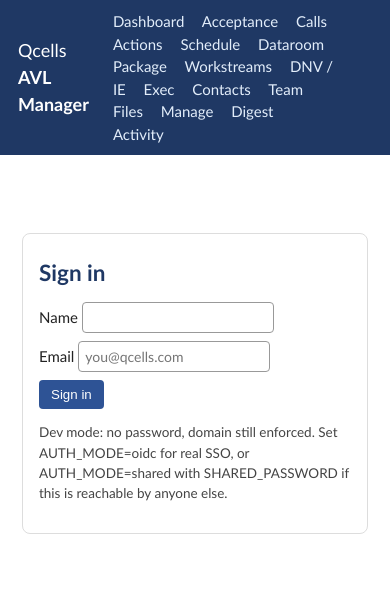
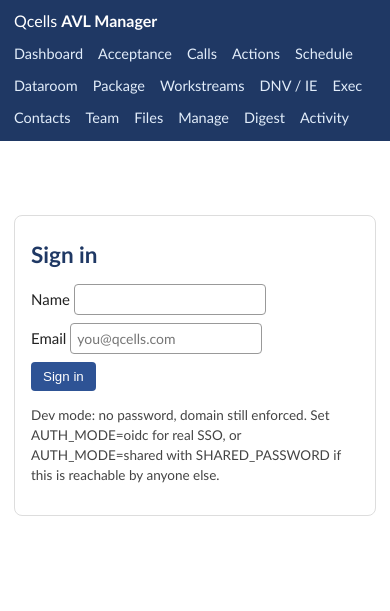
Before and after one commit to foremanjf80/avl-manager, a FastAPI app: page /login in a window 390 px wide. Shown: the top 611 px of the page. Run offline with FastAPI, Linux system fonts and the light colour scheme.

Commit message:
Header wraps on narrow screens instead of stacking one link per line
On a phone the nav was a seventeen-row column that filled the screen before any
data appeared. The cause was not the number of links: header is a flex row of
brand, nav and who, and the email in who - john.foreman@qcells.com - is wide
enough to squeeze nav into a narrow column, so every link wrapped onto its own
line. "Team Files" fitting together was the tell.

So below 900px nav gets a full row to itself under the brand, the email is
hidden (the name and Logout stay), and the links flow into rows - seventeen
lines become about five. Links also get a little vertical padding, which makes
them a fair bit easier to hit with a thumb.

The header now wraps at any width rather than only on phones, so the same thing
happens gracefully on a tablet instead of the nav being crushed.

This is the cheap half of the fix. It does not reclaim the top of the screen the
way a collapsible menu would; that is the next step if this still feels like too
much chrome.

Co-Authored-By: Claude Opus 5 <noreply@anthropic.com>

```diff
--- a/app/static/style.css
+++ b/app/static/style.css
@@ -6,7 +6,8 @@
    genuinely difficult with a corneal condition. */
 body{margin:0;font-family:Calibri,system-ui,sans-serif;color:#222;
   font-size:15px;line-height:1.5}
-header{display:flex;align-items:center;gap:24px;background:var(--navy);color:#fff;padding:10px 18px}
+header{display:flex;align-items:center;flex-wrap:wrap;gap:8px 24px;
+  background:var(--navy);color:#fff;padding:10px 18px}
 .brand{font-size:18px}header nav a{color:#e2edfa;margin-right:14px;text-decoration:none;font-size:15px}
 header nav a:hover{color:#fff}
 header nav a.active{color:#fff;font-weight:bold;border-bottom:3px solid #7EC8E3;padding-bottom:4px}.who{margin-left:auto;font-size:13.5px}.who a{color:#e2edfa}
@@ -193,3 +194,18 @@ dialog.pv::backdrop{background:rgba(0,0,0,.55)}
    on every line of the table. */
 .btn.ghost{background:#fff;color:var(--blue);border:1px solid var(--blue)}
 .btn.ghost:hover{background:#e7eefa}
+
+/* Narrow screens: the header is a flex row of brand, nav and who. The email in
+   who is long enough to squeeze nav into a column, which is how seventeen links
+   ended up stacked one per line on a phone. Give nav the full width on its own
+   line and drop the email, and the links flow into rows instead. */
+@media(max-width:900px){
+  header{gap:6px 16px;padding:9px 14px}
+  .brand{order:1;font-size:16px}
+  .who{order:2;margin-left:auto;font-size:13px}
+  .who .email{display:none}
+  header nav{order:3;flex-basis:100%;display:flex;flex-wrap:wrap;gap:2px 15px}
+  header nav a{margin-right:0;padding:4px 0;font-size:14.5px}
+  header nav a.active{padding-bottom:2px;border-bottom-width:2px}
+  main{padding:14px}
+}
--- a/app/templates/base.html
+++ b/app/templates/base.html
@@ -21,5 +21,5 @@
 <a href="/digest" class="{{ 'active' if path.startswith('/digest') }}">Digest</a>
 <a href="/activity" class="{{ 'active' if path.startswith('/activity') or path.startswith('/history') or path.startswith('/audit') }}">Activity</a>
 {% if user and user.get('role') == 'admin' %}<a href="/admin" class="{{ 'active' if path.startswith('/admin') }}">Admin</a>{% endif %}</nav>
-<span class="who">{% if user %}{{ user.name }} ({{ user.email }}) <a href="/logout">Logout</a>{% endif %}</span>
+<span class="who">{% if user %}{{ user.name }} <span class="email">({{ user.email }})</span> <a href="/logout">Logout</a>{% endif %}</span>
 </header><main>{% block body %}{% endblock %}</main></body></html>
```
